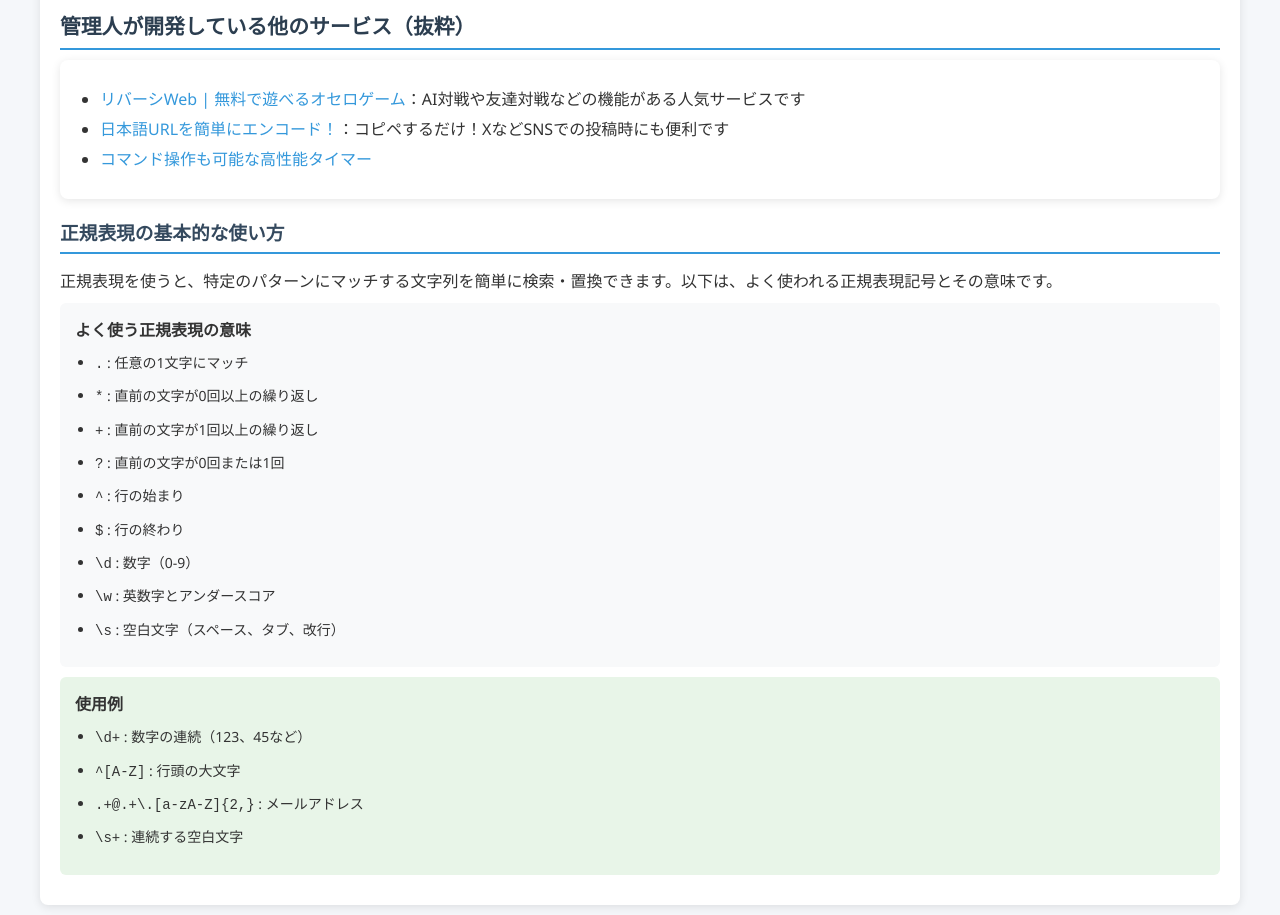
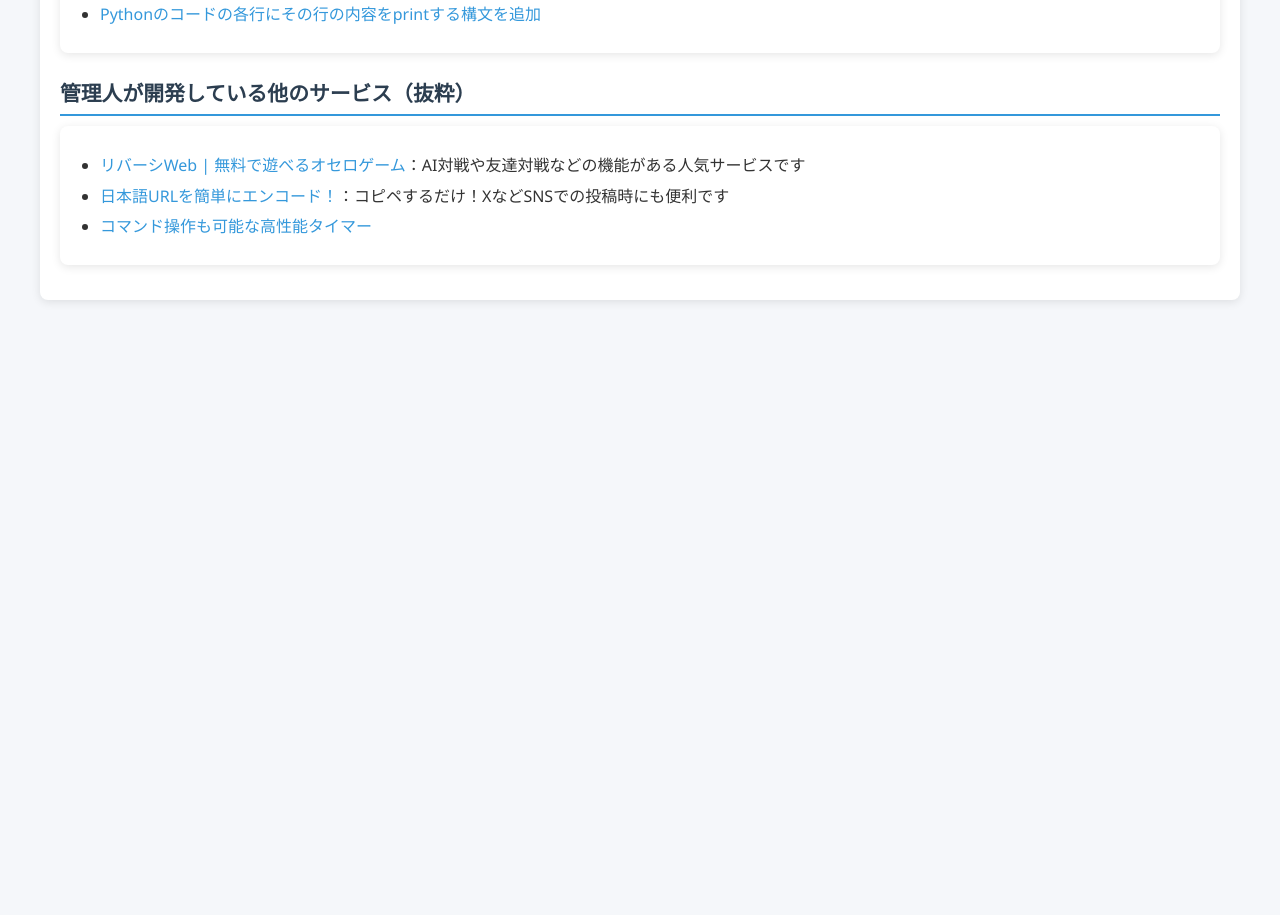
Before and after one commit to yuki-keio/regex-replacement, a plain HTML site: page index.html in a window 1280 px wide. Shown: the part 2628-3543 px from the top of the page. After the commit the page ends 2938 px from the top, so only its background shows below. Drawn offline with Linux system fonts and the light colour scheme.

Commit message:
2025-06-23 13:06:09

```diff
--- a/index.html
+++ b/index.html
@@ -139,14 +139,16 @@
             <li><code>\d</code> : 数字（0-9）</li>
             <li><code>\w</code> : 英数字とアンダースコア</li>
             <li><code>\s</code> : 空白文字（スペース、タブ、改行）</li>
+            <li><code>[abc]</code> : a、b、cのいずれかの文字にマッチ</li>
+            <li><code>[^abc]</code> : a、b、c以外の文字にマッチ</li>
           </ul>
         </div>
         <div style="background: #e8f5e8; padding: 15px; border-radius: 6px; margin: 10px 0;">
           <p style="margin: 0 0 10px 0; font-weight: bold;">使用例</p>
           <ul style="margin: 0; padding-left: 20px; font-size: 14px; line-height: 1.6;">
-            <li><code><a href="http://127.0.0.1:3000/index.html?query=%7B%22list%22%3A%5B%22%2F%5Ba-zA-Z0-9._%25%2B-%5D%2B%40%5Ba-zA-Z0-9.-%5D%2B%5C%5C.%5Ba-zA-Z%5D%7B2%2C%7D%2Fg%22%2C%22%5Breplaced%5D%22%5D%2C%22regex%22%3Atrue%7D&content=example1%40gmail.com%2C%20example2%40gmail.com%2C%20example3%40gmail.com">[a-zA-Z0-9._%+-]+@[a-zA-Z0-9.-]+\.[a-zA-Z]{2,}</a></code> : メールアドレス</li>
-            <li><code>\s+</code> : 連続する空白文字</li>
-            <li><code>^[A-Z]</code> : 行頭の大文字</li>
+            <li>メールアドレスの正規表現：<code><a href="?query=%7B%22list%22%3A%5B%22%2F%5Ba-zA-Z0-9._%25%2B-%5D%2B%40%5Ba-zA-Z0-9.-%5D%2B%5C%5C.%5Ba-zA-Z%5D%7B2%2C%7D%2Fg%22%2C%22%5Breplaced%5D%22%5D%2C%22regex%22%3Atrue%7D&content=example1%40gmail.com%2C%20example2%40gmail.com%2C%20example3%40gmail.com">[a-zA-Z0-9._%+-]+@[a-zA-Z0-9.-]+\.[a-zA-Z]{2,}</a></code></li>
+            <li>郵便番号の正規表現：<code><a href="?query=%7B%22list%22%3A%5B%22%2F(%3F%3C!%5C%5Cd)%5B0-9%5D%7B3%7D-%5B0-9%5D%7B4%7D(%3F!%5C%5Cd)%2Fg%22%2C%22%5Breplaced%5D%22%5D%2C%22regex%22%3Atrue%7D&content=123-4567%2C%20%E3%80%92123-4567%2C%2001234-56789">(?&lt;!\d)[0-9]{3}-[0-9]{4}(?!\d)</a></code></li>
+            <li>URLの正規表現：<code><a href="?query=%7B%22list%22%3A%5B%22%2Fhttps%3F%3A%2F%2F%5B%5C%5Cw!%3F%2F%2B%5C%5C-_~%3B.*%26%40%23%24%25()'%5B%5C%5C%5D%5D%2B%2Fg%22%2C%22%5Breplaced%5D%22%5D%2C%22regex%22%3Atrue%7D&content=https%3A%2F%2Fwww.example.com%2Fpath%2Fto%2Fresource%2C%20http%3A%2F%2Fexample.org%2F">https?://[\w!?/+\-_~;.*&@#$%()'[\]]+</a></code></li>
           </ul>
         </div>
       </section>
@@ -211,37 +213,6 @@
         </ul>
       </div>
     </section>
-
-    <section class="regex-guide-section">
-      <h3>正規表現の基本的な使い方</h3>
-      <p style="margin: 0 0 10px 0;">
-        正規表現を使うと、特定のパターンにマッチする文字列を簡単に検索・置換できます。以下は、よく使われる正規表現記号とその意味です。
-      </p>
-      <div style="background: #f8f9fa; padding: 15px; border-radius: 6px; margin: 10px 0;">
-        <p style="margin: 0 0 10px 0; font-weight: bold;">よく使う正規表現の意味</p>
-        <ul style="margin: 0; padding-left: 20px; font-size: 14px; line-height: 1.6;">
-          <li><code>.</code> : 任意の1文字にマッチ</li>
-          <li><code>*</code> : 直前の文字が0回以上の繰り返し</li>
-          <li><code>+</code> : 直前の文字が1回以上の繰り返し</li>
-          <li><code>?</code> : 直前の文字が0回または1回</li>
-          <li><code>^</code> : 行の始まり</li>
-          <li><code>$</code> : 行の終わり</li>
-          <li><code>\d</code> : 数字（0-9）</li>
-          <li><code>\w</code> : 英数字とアンダースコア</li>
-          <li><code>\s</code> : 空白文字（スペース、タブ、改行）</li>
-        </ul>
-      </div>
-      <div style="background: #e8f5e8; padding: 15px; border-radius: 6px; margin: 10px 0;">
-        <p style="margin: 0 0 10px 0; font-weight: bold;">使用例</p>
-        <ul style="margin: 0; padding-left: 20px; font-size: 14px; line-height: 1.6;">
-          <li><code>\d+</code> : 数字の連続（123、45など）</li>
-          <li><code>^[A-Z]</code> : 行頭の大文字</li>
-          <li><code>.+@.+\.[a-zA-Z]{2,}</code> : メールアドレス</li>
-          <li><code>\s+</code> : 連続する空白文字</li>
-        </ul>
-      </div>
-    </section>
-
     </div>
   </body>
 </html>
--- a/main.js
+++ b/main.js
@@ -546,8 +546,10 @@ document.addEventListener('DOMContentLoaded', function () {
       if (e.target.value === "") {
         return;
       }
-      document.getElementById('regok').checked = true;
-      document.getElementById('regok').dispatchEvent(new Event('change'));
+      if (!document.getElementById('regok').checked) {
+        document.getElementById('regok').checked = true;
+        document.getElementById('regok').dispatchEvent(new Event('change'));
+      }
       switch (e.target.value) {
         case "1":
           document.getElementById('regex').value = "/\\n/g";
@@ -598,15 +600,12 @@ document.addEventListener('DOMContentLoaded', function () {
       document.getElementById('regex').selectionEnd = document.getElementById('regex').value.length - 2;
       document.getElementById('regex').focus();
       document.getElementById('regex').dispatchEvent(new Event('change'));
-      document.querySelector('.special').innerHTML = "";
       console.log("正規表現モードが有効になりました");
     } else {
       document.querySelector('.storreg').textContent = "検索する文字 ";
       document.getElementById('regex').value = "";
       document.getElementById('regex').focus();
       document.getElementById('regex').dispatchEvent(new Event('change'));
-      document.querySelector('.special').innerHTML =
-        '　特殊文字　:　<select class="spselect" name="">      <option value="">選択してください</option>      <option value="1">改行</option>      <option value="2">数字</option>      <option value="3">アルファベット</option>      <option value="4">半角英数字</option>      <option value="5">ホワイトスペース</option>    </select>';
       console.log("通常の検索モードに切り替わりました");
     }
   });
```
Also changed, not shown: deploy_timestamp.txt.
